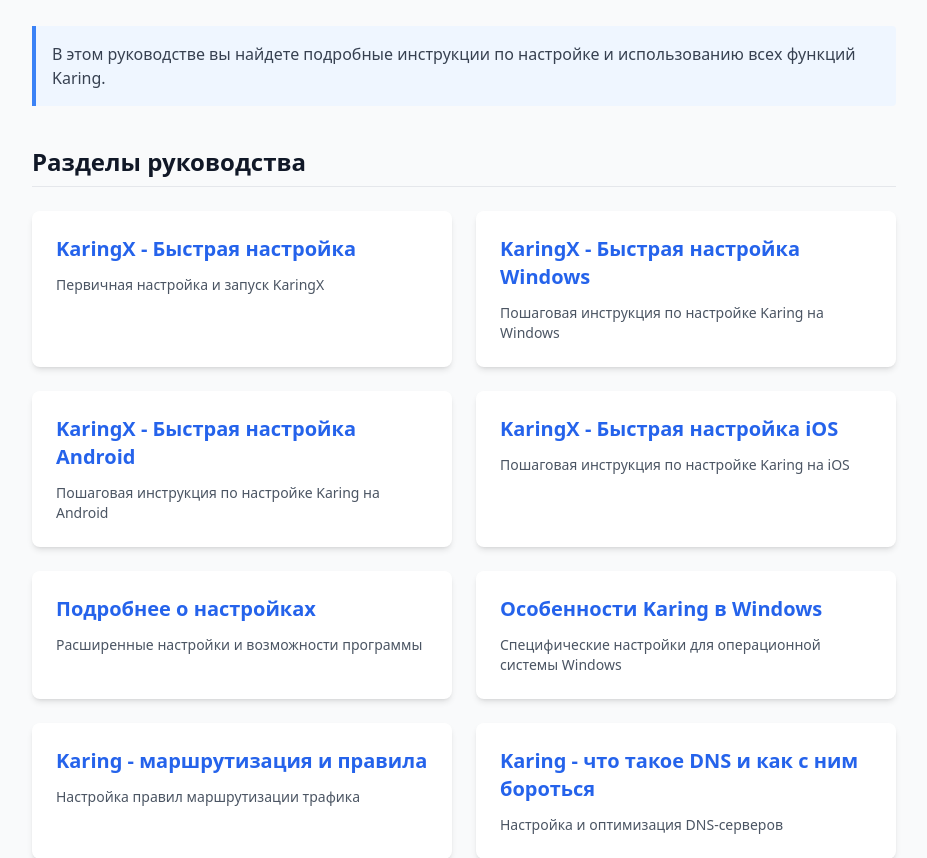
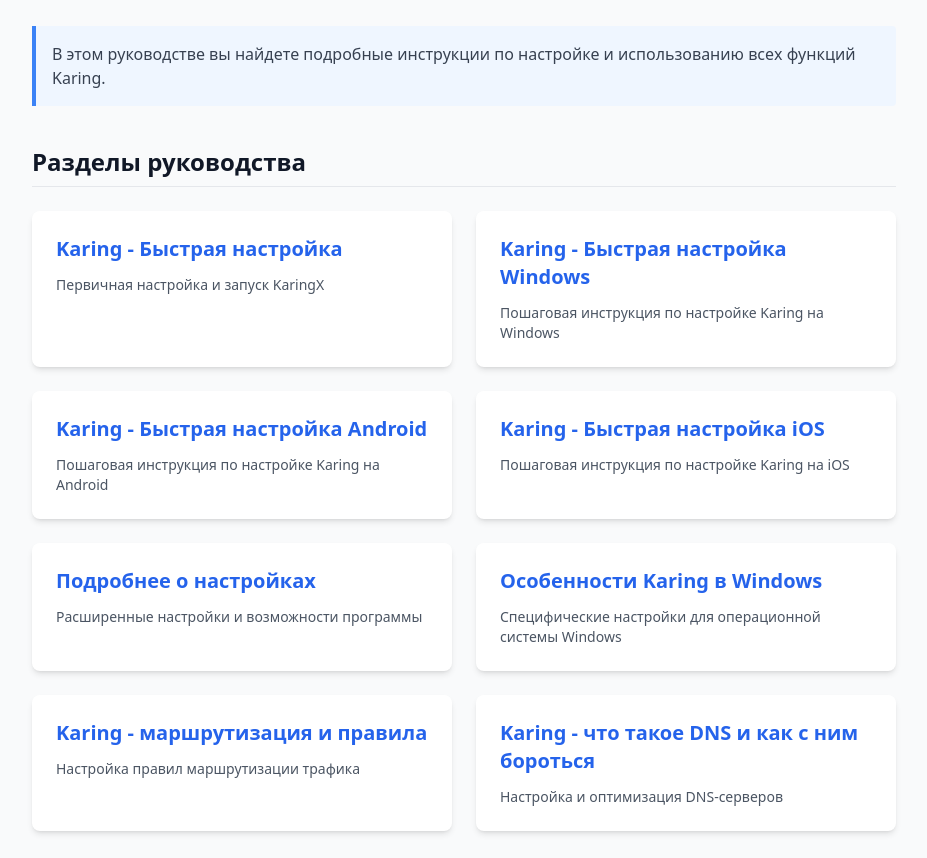
Before and after one commit to Kagashini/karing-ru, a FastAPI app: page / in a window 1280 px wide. Shown: the part 950-1808 px from the top of the page, without its empty margins (176-1103 px from the left). Run offline with FastAPI, Linux system fonts and the light colour scheme; some libraries are stand-ins or nearby versions.

Commit message:
Fix naming.

```diff
--- a/templates/index.html
+++ b/templates/index.html
@@ -80,7 +80,7 @@
                 <div class="bg-white rounded-lg shadow-md p-6 hover:shadow-lg transition-shadow">
                     <h3 class="text-xl font-semibold text-gray-900 mb-3">
                         <a href="/quick_setup" class="text-blue-600 hover:text-blue-800 hover:underline">
-                            KaringX - Быстрая настройка
+                            Karing - Быстрая настройка
                         </a>
                     </h3>
                     <p class="text-gray-600 text-sm">Первичная настройка и запуск KaringX</p>
@@ -89,7 +89,7 @@
                 <div class="bg-white rounded-lg shadow-md p-6 hover:shadow-lg transition-shadow">
                     <h3 class="text-xl font-semibold text-gray-900 mb-3">
                         <a href="/quick_setup_windows" class="text-blue-600 hover:text-blue-800 hover:underline">
-                            KaringX - Быстрая настройка Windows
+                            Karing - Быстрая настройка Windows
                         </a>
                     </h3>
                     <p class="text-gray-600 text-sm">Пошаговая инструкция по настройке Karing на Windows</p>
@@ -98,7 +98,7 @@
                 <div class="bg-white rounded-lg shadow-md p-6 hover:shadow-lg transition-shadow">
                     <h3 class="text-xl font-semibold text-gray-900 mb-3">
                         <a href="/quick_setup_android" class="text-blue-600 hover:text-blue-800 hover:underline">
-                            KaringX - Быстрая настройка Android
+                            Karing - Быстрая настройка Android
                         </a>
                     </h3>
                     <p class="text-gray-600 text-sm">Пошаговая инструкция по настройке Karing на Android</p>
@@ -107,7 +107,7 @@
                 <div class="bg-white rounded-lg shadow-md p-6 hover:shadow-lg transition-shadow">
                     <h3 class="text-xl font-semibold text-gray-900 mb-3">
                         <a href="/quick_setup_ios" class="text-blue-600 hover:text-blue-800 hover:underline">
-                            KaringX - Быстрая настройка iOS
+                            Karing - Быстрая настройка iOS
                         </a>
                     </h3>
                     <p class="text-gray-600 text-sm">Пошаговая инструкция по настройке Karing на iOS</p>
```
